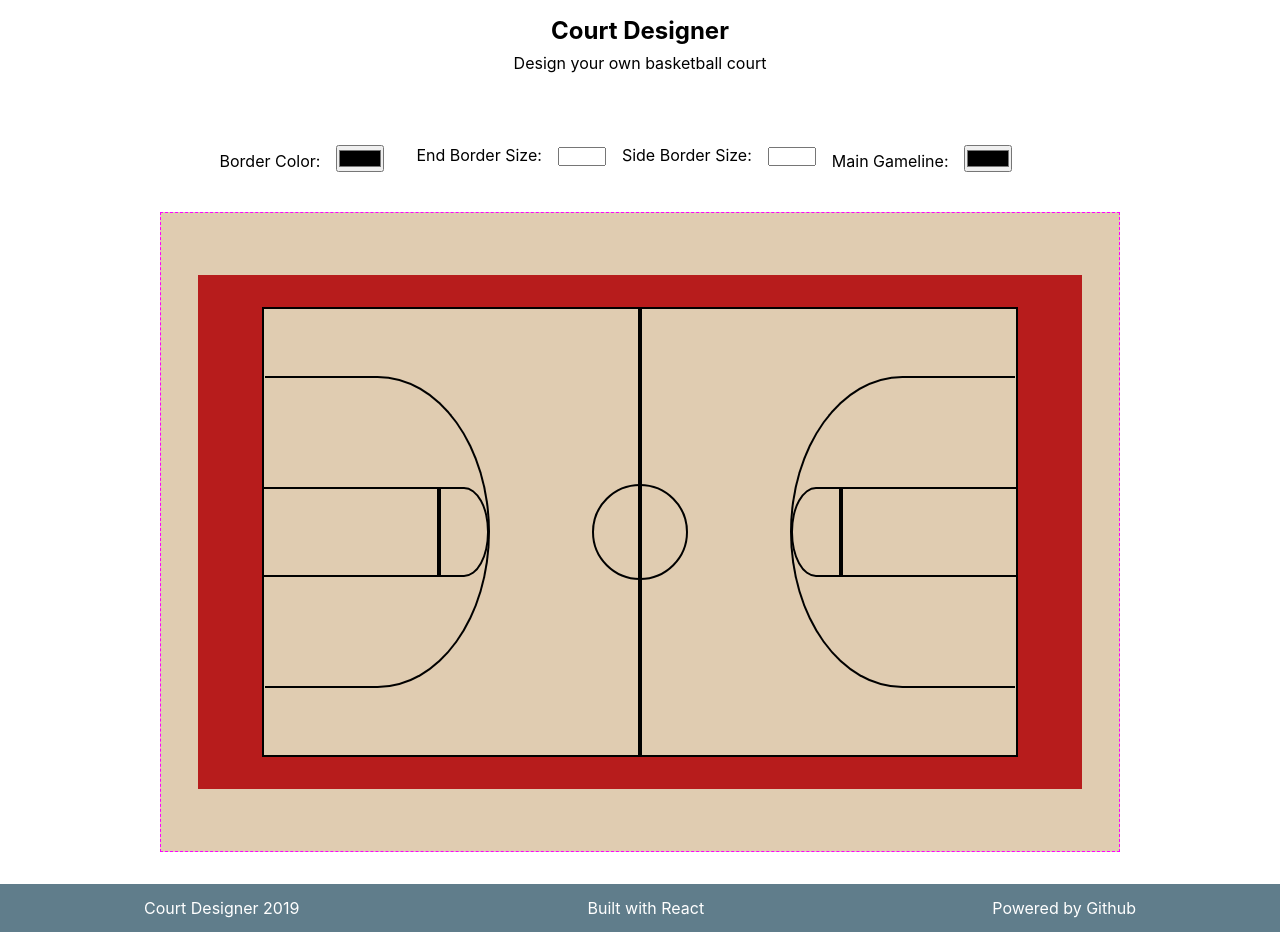
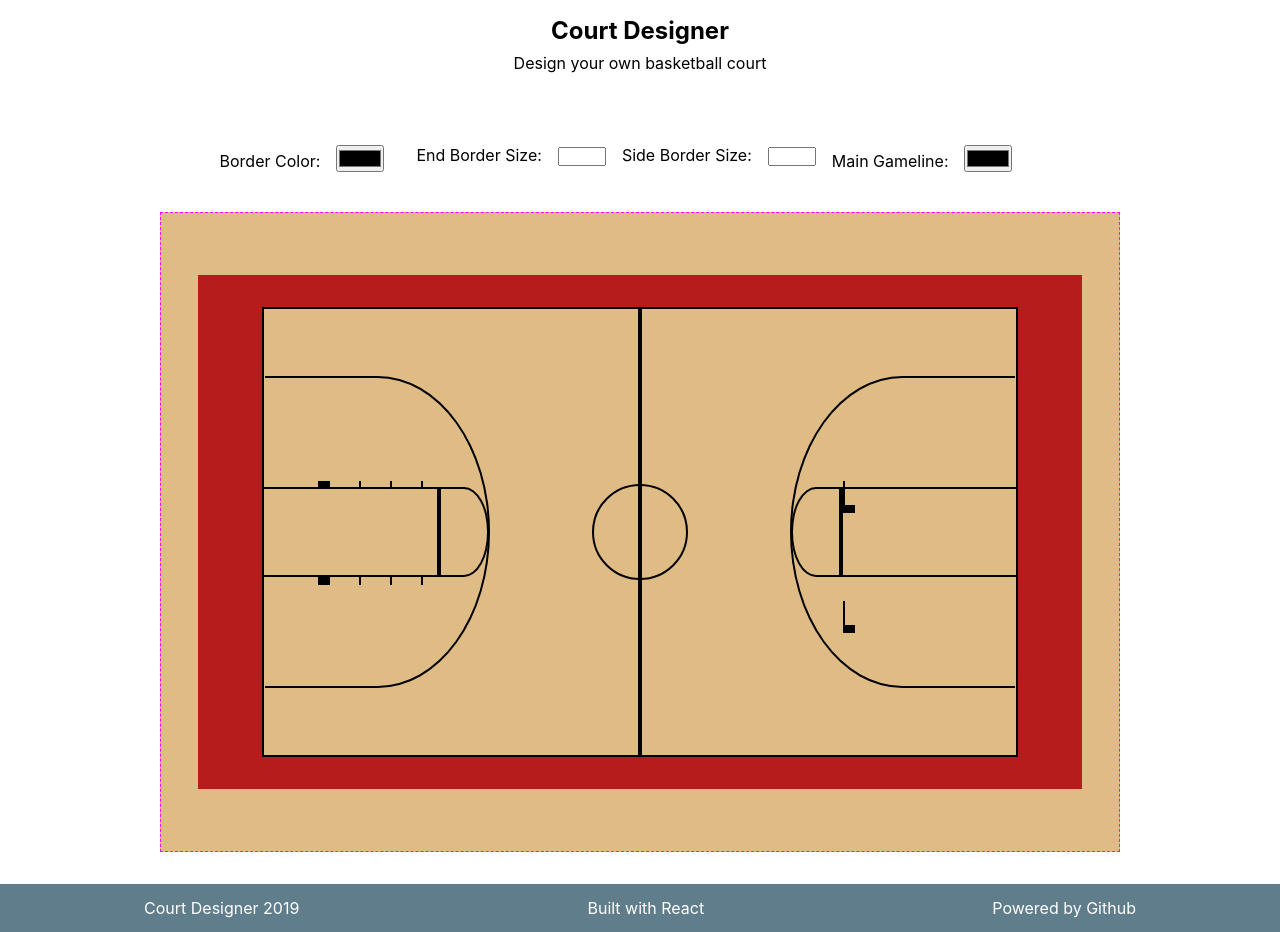
Before and after one commit to jbratcher/court-designer, a React (Create React App) app: page / in a window 1280 px wide. Built offline with nearby package versions, Linux system fonts and the light colour scheme.

Commit message:
feat: added left and right lane markings

```diff
--- a/src/App.js
+++ b/src/App.js
@@ -77,6 +77,8 @@ class App extends Component {
                 <label>End Border Size:
                   <input
                     className="borderEndSize"
+                    min="0"
+                    max="10"
                     name="borderEndSize"
                     onChange={this.handleInputChange}
                     type="number">
@@ -90,6 +92,8 @@ class App extends Component {
                 <label>Side Border Size:
                   <input
                     className="borderSideSize"
+                    min="0"
+                    max="10"
                     name="borderSideSize"
                     onChange={this.handleInputChange}
                     type="number">
--- a/src/App.scss
+++ b/src/App.scss
@@ -63,7 +63,7 @@ ul {
 }
 
 .gym {
-  background: #E0CCB1;
+  background: #DFBB85;
   border: 1px dashed magenta;
   min-width: 75vw;
   min-height: 80vh;
@@ -86,7 +86,7 @@ ul {
 }
 
 .courtFloor {
-  background: #E0CCB1;
+  background: #DFBB85;
   display: flex;
   justify-content: stretch;
   width: 100%;
@@ -95,7 +95,7 @@ ul {
 }
 
 .leftCourtArea {
-  background: #E0CCB1;
+  background: #DFBB85;
   border: 2px solid black;
   display: flex;
   justify-content: flex-start;
@@ -106,15 +106,39 @@ ul {
   padding: 0;
 
   .leftLaneArea {
-    background: #E0CCB1;
+    background: #DFBB85;
     border: 2px solid black;
     border-left: none;
     height: 20%;
     min-width: 175px;
+
+    .leftLaneMarkingContainer, .rightLaneMarkingContainer {
+      display: flex;
+      justify-content: space-around;
+    }
+
+    .leftLaneTopMarkings, .leftLaneBottomMarkings {
+      background: black;
+      width: 2px;
+      height: 0.5rem;
+      position: relative;
+      top: -0.5rem;
+
+      &:first-of-type {
+        margin-left: 2.5rem;
+        width: 12px;
+      }
+
+    }
+
+    .leftLaneBottomMarkings {
+      top: 5rem;
+    }
+
   }
 
   .leftKeyArea {
-    background: #E0CCB1;
+    background: #DFBB85;
     align-self: center;
     height: 20%;
     min-width: 50px;
@@ -156,7 +180,7 @@ ul {
 }
 
 .rightCourtArea {
-  background: #E0CCB1;
+  background: #DFBB85;
   border: 2px solid black;
   justify-content: flex-end;
   width: 50%;
@@ -166,15 +190,34 @@ ul {
   padding: 0;
 
   .rightLaneArea {
-    background: #E0CCB1;
+    background: #DFBB85;
     border: 2px solid black;
     border-right: none;
     height: 20%;
     min-width: 175px;
+
+    .rightLaneTopMarkings, .rightLaneBottomMarkings {
+      background: black;
+      width: 2px;
+      height: 0.5rem;
+      position: relative;
+      top: -0.5rem;
+
+      &:last-of-type {
+        margin-right: 2.5rem;
+        width: 12px;
+      }
+
+    }
+
+    .rightLaneBottomMarkings {
+      top: 5rem;
+    }
+
   }
 
   .rightKeyArea {
-    background: #E0CCB1;
+    background: #DFBB85;
     align-self: center;
     height: 20%;
     min-width: 50px;
--- a/src/Court.js
+++ b/src/Court.js
@@ -51,6 +51,24 @@ class Court extends Component {
                       className="leftLaneArea"
                       style={{borderColor: mainGameLineColor}}
                     >
+
+                      <ul className="leftLaneMarkingContainer">
+
+                        <li className="leftLaneTopMarkings"></li>
+                        <li className="leftLaneTopMarkings"></li>
+                        <li className="leftLaneTopMarkings"></li>
+                        <li className="leftLaneTopMarkings"></li>
+
+                      </ul>
+
+                      <ul className="leftLaneMarkingContainer">
+
+                        <li className="leftLaneBottomMarkings"></li>
+                        <li className="leftLaneBottomMarkings"></li>
+                        <li className="leftLaneBottomMarkings"></li>
+                        <li className="leftLaneBottomMarkings"></li>
+
+                      </ul>
 
                     </section>
 
@@ -115,6 +133,24 @@ class Court extends Component {
                       style={{borderColor: mainGameLineColor}}
                     >
 
+                      <ul className="rightLaneMarkingContainer">
+
+                        <li className="rightLaneTopMarkings"></li>
+                        <li className="rightLaneTopMarkings"></li>
+                        <li className="rightLaneTopMarkings"></li>
+                        <li className="rightLaneTopMarkings"></li>
+
+                      </ul>
+
+                      <ul className="rightLaneMarkingContainer">
+
+                        <li className="rightLaneBottomMarkings"></li>
+                        <li className="rightLaneBottomMarkings"></li>
+                        <li className="rightLaneBottomMarkings"></li>
+                        <li className="rightLaneBottomMarkings"></li>
+
+                      </ul>
+
                     </section>
 
                   </section>
```
